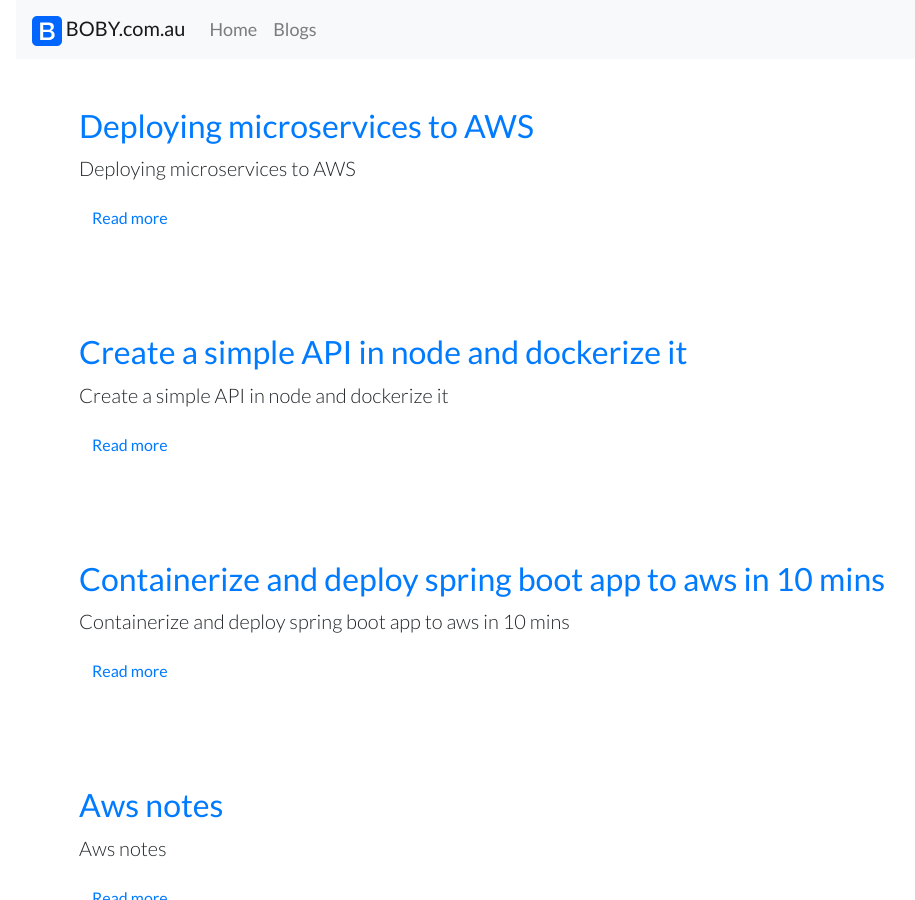
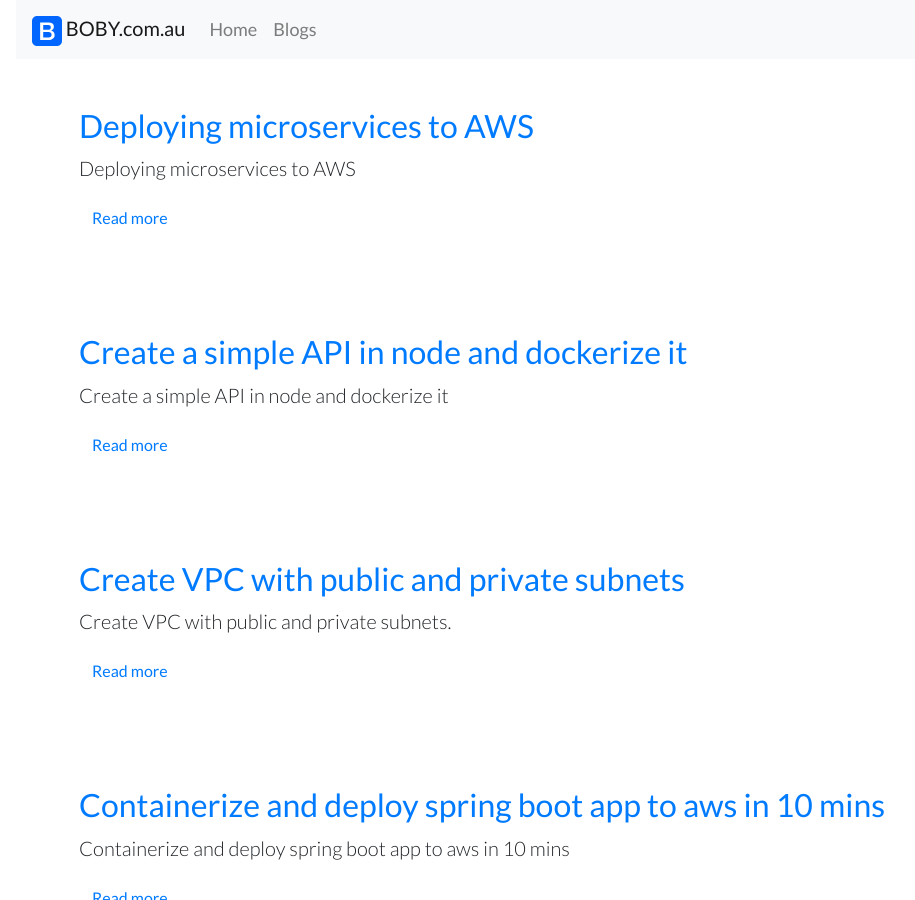
Before and after one commit to bobypt/bobycomau, a Jekyll site: the page built from posts.html, in a window 1280 px wide and 900 px high. Shown: the whole window, without its empty margins (69-984 px from the left). Built offline with Jekyll 4.4.1, drawn with Linux system fonts in a browser that asks for light colours; nearby versions of some CDN libraries.

Commit message:
added vpc

````diff
--- /dev/null
+++ b/_posts/2018-09-01-Create-VPC-Public-Private-Subnet.md
@@ -0,0 +1,18 @@
+---
+layout:     default
+title:      "Create VPC with public and private subnets"
+subtitle:   "Create VPC with public and private subnets"
+description: "Create VPC with public and private subnets. "
+date:       2018-08-28 12:00:00
+author:     "Boby Thomas"
+header-img: "images/logo_black.png"
+categories: technical
+---
+
+
+# Architecture Diagram
+```TODO```
+
+
+## Cloudformation
+Use cloudformation [script](https://github.com/bobypt/docker-node/blob/master/aws/cloudformation/vpc-network.yml) to create VPC automatically.
````
Also changed, not shown: _posts/2018-08-31-Deploying-Microservices-Aws.md (+1 -1 lines).
